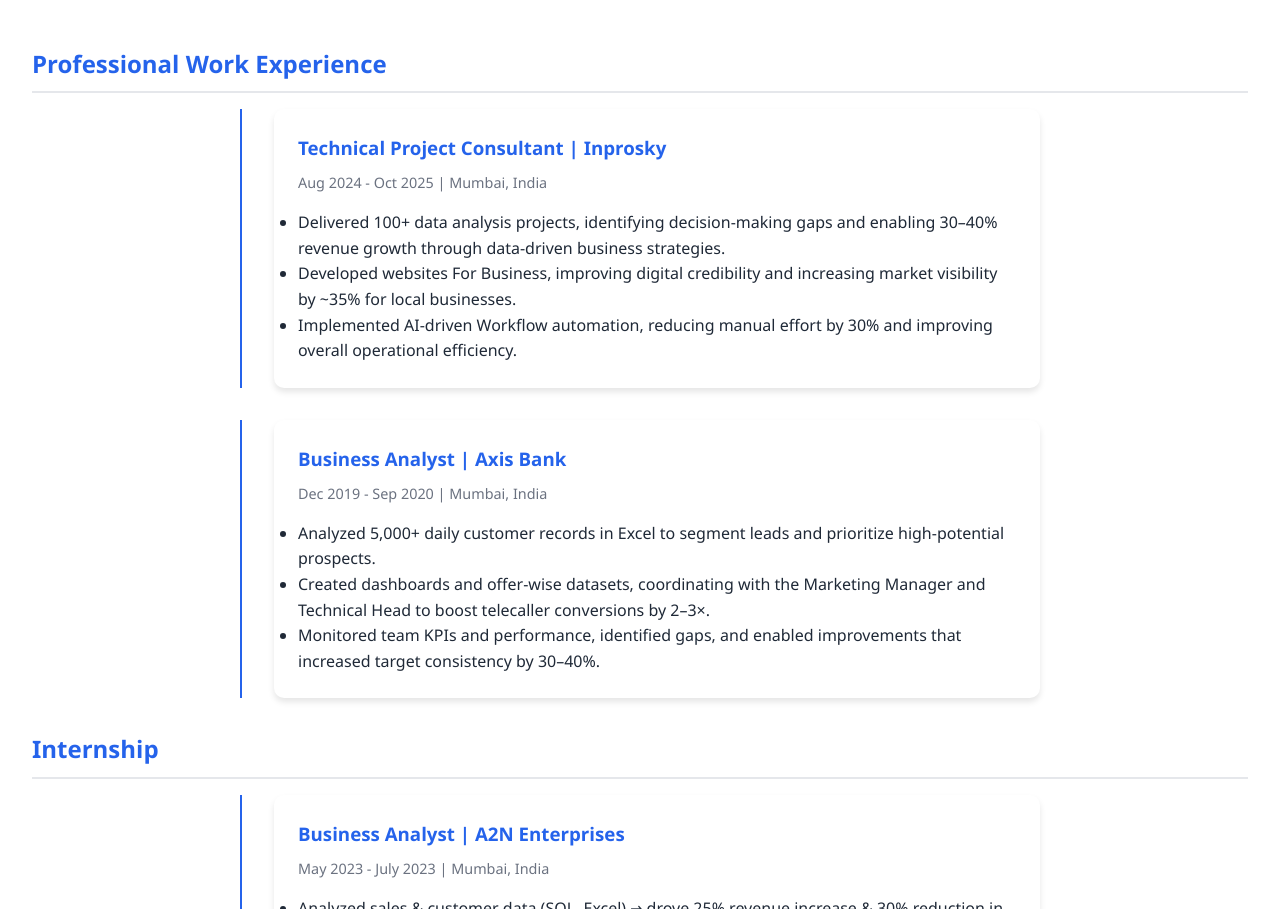
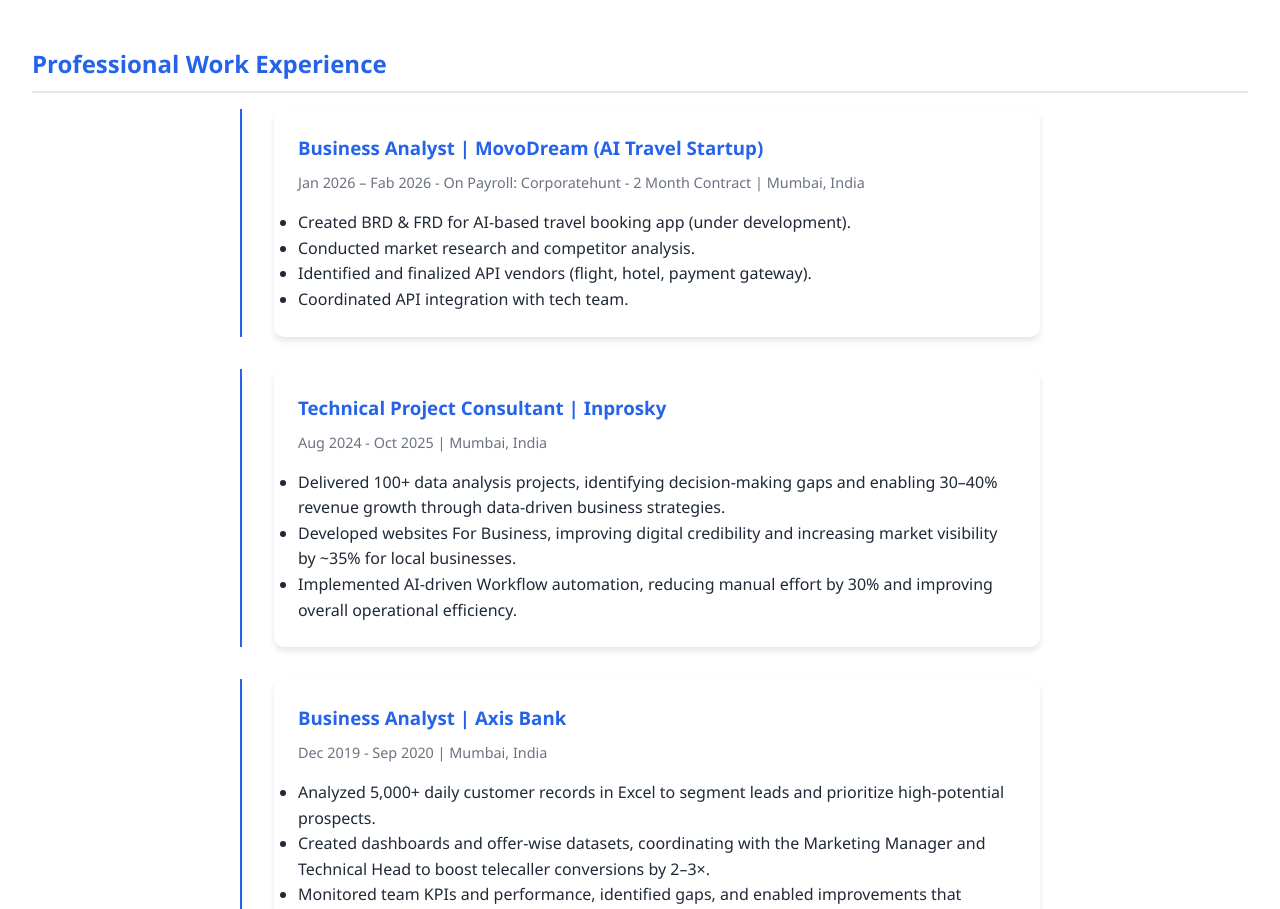
Before and after one commit to saifalikhangithub/Portfolio, a plain HTML site: page index.html in a window 1280 px wide. Shown: the part 1860-2769 px from the top of the page. Drawn offline with Linux system fonts and the light colour scheme.

```diff
--- a/index.html
+++ b/index.html
@@ -106,6 +106,18 @@
         <!-- Professional Work Experience -->
         <h3 class="experience-category">Professional Work Experience</h3>
         <div class="timeline">
+            <div class="timeline-item">
+                <div class="timeline-content">
+                    <h3>Business Analyst | MovoDream (AI Travel Startup)</h3>
+                    <p class="date">Jan 2026 – Fab 2026 - On Payroll: Corporatehunt - 2 Month Contract | Mumbai, India</p>
+                    <ul>
+                        <li>Created BRD & FRD for AI-based travel booking app (under development).</li>
+                        <li>Conducted market research and competitor analysis.</li>
+                        <li>Identified and finalized API vendors (flight, hotel, payment gateway).</li>
+                        <li>Coordinated API integration with tech team.</li>
+                    </ul>
+                </div>
+            </div>
             <div class="timeline-item">
                 <div class="timeline-content">
                     <h3>Technical Project Consultant | Inprosky</h3>
```
